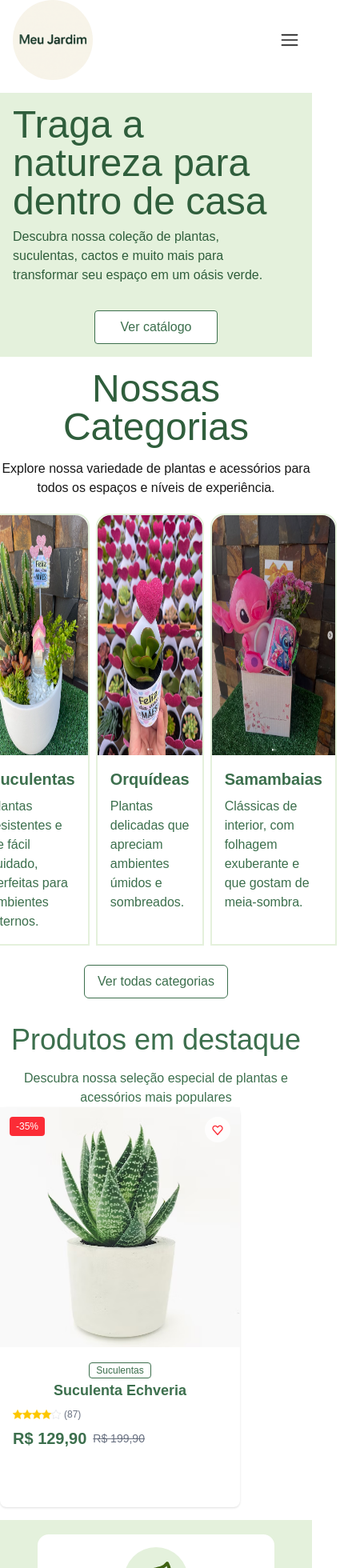
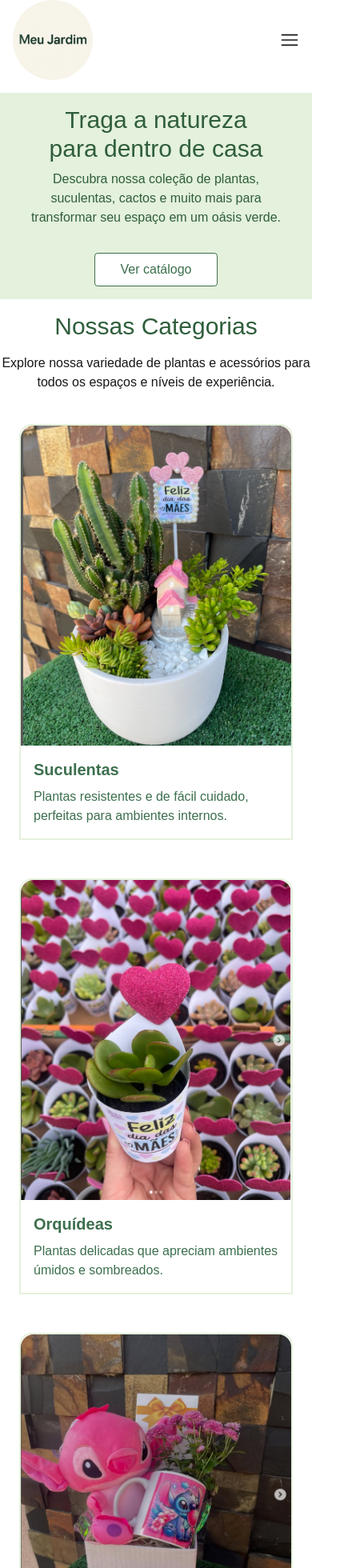
Before and after one commit to GabrielWojcik/e-commerce-plants, a Next.js app: page / in a window 390 px wide. Shown: the top 1960 px of the page at 80% size, 425 px wide, since content can reach past the window. Built offline with nearby package versions, Linux system fonts and the light colour scheme.

Commit message:
fix: correcting responsiveness

```diff
--- a/src/app/login/page.tsx
+++ b/src/app/login/page.tsx
@@ -5,7 +5,7 @@ import { LuLeaf } from "react-icons/lu";
 
 export default async function LoginPage() {
   const session = await getServerSession();
-
+  console.log("session aqui", session);
   if (!session) {
     return redirect("/");
   }
--- a/src/app/page.tsx
+++ b/src/app/page.tsx
@@ -11,13 +11,15 @@ export default function Home() {
     <div>
       <Banner />
       <div className="flex flex-col items-center justify-center gap-4 text-center pt-4">
-        <h1 className="text-5xl text-[#2f5e3c]">Nossas Categorias</h1>
+        <h1 className="text-3xl md:text-5xl text-[#2f5e3c]">
+          Nossas Categorias
+        </h1>
         <p>
           Explore nossa variedade de plantas e acessórios para todos os espaços
           e níveis de experiência.
         </p>
         <div className="flex flex-col flex-wrap justify-center gap-5 mb-4">
-          <div className="flex">
+          <div className="flex flex-col md:flex-row">
             {cardMocks.map((item) => {
               return (
                 <Card
@@ -36,7 +38,7 @@ export default function Home() {
             </button>
           </div>
         </div>
-        <div className="text-[#3C6F4D]">
+        <div className="text-[#3C6F4D] flex items-center flex-col gap-3">
           <div className="flex flex-col gap-4">
             <h2 className="text-4xl">Produtos em destaque</h2>
             <h3>
@@ -87,8 +89,8 @@ export default function Home() {
               </div>
             </div>
           </div>
-          <div className="bg-[#3C6F4D] w-full text-white py-6">
-            <h1 className="text-5xl mb-4 pt-10">
+          <div className="bg-[#3C6F4D] w-full text-white p-6">
+            <h1 className="text-3xl md:text-5xl mb-4 pt-10">
               Fique por dentro das novidades
             </h1>
             <p className="text-center mb-4">
--- a/src/components/Banner.tsx
+++ b/src/components/Banner.tsx
@@ -6,8 +6,8 @@ import Link from "next/link";
 export function Banner() {
   return (
     <div className="bg-[#e4f1dc] text-[#2f5e3c] flex flex-col items-center h-full p-4 gap-2 md:flex-row">
-      <div className="w-full md:w-1/2">
-        <h1 className="text-5xl mb-2 text-balance">
+      <div className="w-full text-center md:w-1/2 md:text-start">
+        <h1 className="text-3xl md:text-5xl mb-2 text-balance">
           Traga a natureza para dentro de casa
         </h1>
         <p className="font-medium mb-8 text-balance">
--- a/src/components/Card.tsx
+++ b/src/components/Card.tsx
@@ -11,16 +11,16 @@ interface CardProps {
 
 export function Card({ image, title, description, href }: CardProps) {
   return (
-    <div className="m-1 border-2  border-[#E4F1DC] rounded-t-2xl md:w-[300px] ">
+    <div className="m-6 border-2 border-[#E4F1DC] rounded-t-2xl md:w-[300px]">
       <Link href={href}>
         <Image
           alt={title}
           src={image}
-          className="rounded-t-2xl w-full h-[300px]"
+          className="rounded-t-2xl w-full h-[400px]"
         />
       </Link>
       <div className="p-4">
-        <div className="text-start flex  flex-col gap-2 text-[#3C6F4D]">
+        <div className="text-start flex flex-col gap-2 text-[#3C6F4D]">
           <h1 className="font-bold text-xl">{title}</h1>
           <p>{description}</p>
         </div>
--- a/src/components/Footer.tsx
+++ b/src/components/Footer.tsx
@@ -1,5 +1,6 @@
+import Link from "next/link";
+import { FaRegEnvelope } from "react-icons/fa6";
 import { FiPhone } from "react-icons/fi";
-import { FaRegEnvelope } from "react-icons/fa6";
 
 export function Footer() {
   return (
@@ -14,11 +15,21 @@ export function Footer() {
       <div className="text-gray-300 flex flex-col gap-4 mb-4">
         <strong className="text-white">Links Rápidos</strong>
         <ul className="flex flex-col gap-2">
-          <li>Início</li>
-          <li>Plantas</li>
-          <li>Vasos</li>
-          <li>Sobre Nós</li>
-          <li>Contato</li>
+          <Link href="/">
+            <li>Início</li>
+          </Link>
+          <Link href="/plantas">
+            <li>Plantas</li>
+          </Link>
+          <Link href="/vasos">
+            <li>Vasos</li>
+          </Link>
+          <Link href="/sobre">
+            <li>Sobre Nós</li>
+          </Link>
+          <Link href="/contato">
+            <li>Contato</li>
+          </Link>
         </ul>
       </div>
       <div className="text-gray-300 flex flex-col gap-4 mb-4">
--- a/src/components/NavBar/index.tsx
+++ b/src/components/NavBar/index.tsx
@@ -4,11 +4,13 @@ import { FaRegUser } from "react-icons/fa";
 import Image from "next/image";
 
 import Logo from "../../images/logo-2-meu-jardim.png";
+import Link from "next/link";
 
 export function NavBar() {
   return (
     <div className="hidden md:flex text-green-800 items-center justify-between mx-8">
       <div>
+        <Link href="/">
           <Image
             className="rounded-full"
             src={Logo}
@@ -16,14 +18,25 @@ export function NavBar() {
             width={120}
             height={120}
           />
+        </Link>
       </div>
       <div>
         <ul className="flex gap-4 *:cursor-pointer">
+          <Link href="/">
             <li>Início</li>
+          </Link>
+          <Link href="/plantas">
             <li>Plantas</li>
+          </Link>
+          <Link href="/vasos">
             <li>Vasos</li>
+          </Link>
+          <Link href="/sobre">
             <li>Sobre</li>
+          </Link>
+          <Link href="/contato">
             <li>Contato</li>
+          </Link>
         </ul>
       </div>
       <div className="flex items-center gap-4">
```
Lines whose indentation alone changed are shown as unchanged.
